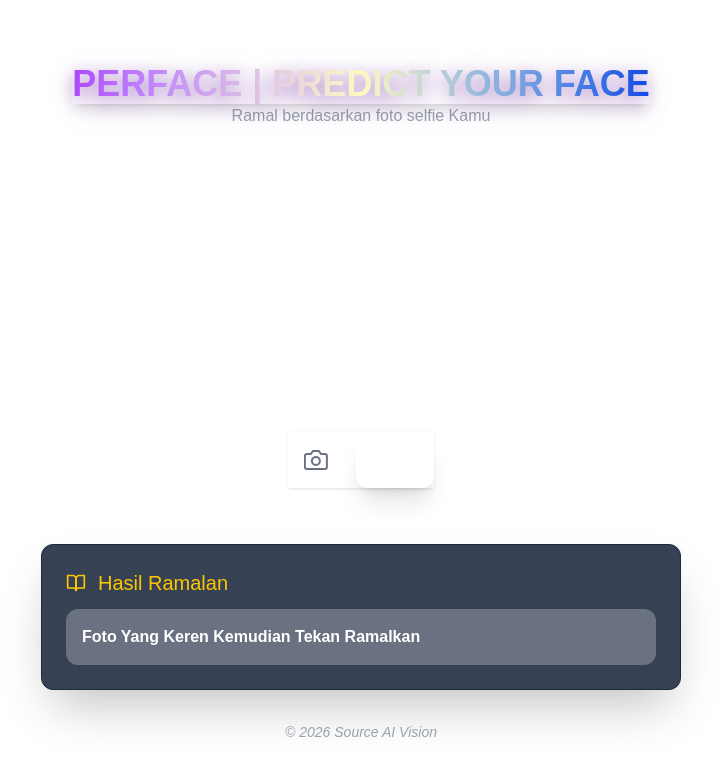
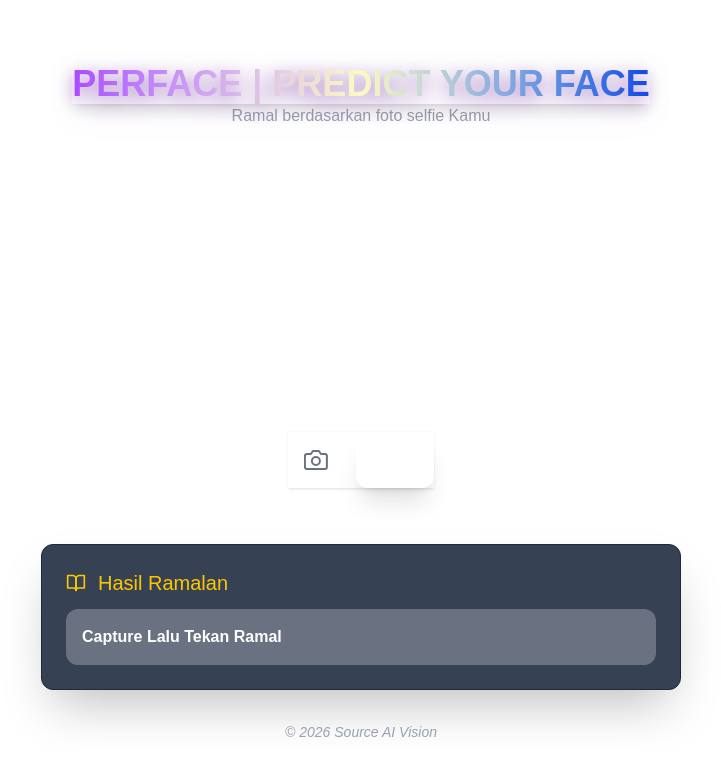
Before and after one commit to mghniox/PERFACE, a Next.js app: page / in a window 1280 px wide. Shown: the top 776 px of the page, without its empty margins (279-1000 px from the left). Built offline with nearby package versions, Linux system fonts and the light colour scheme; no server answers.

Commit message:
New Code

```diff
--- a/src/app/components/Camera.js
+++ b/src/app/components/Camera.js
@@ -253,15 +253,14 @@ const Camera = () => {
           {htmlToRender.trim() ? (
             <div className="text-base leading-6
                 [&_section]:mt-5
-                [&_h2]:mt-3 [&_h2]:text-xl [&_h2]:font-bold [&_h2]:px-3
+                [&_h2]:mt-3 [&_h2]:text-xl [&_h2]:font-bold [&_h2]:px-1
                 [&_article]:mt-5
-                [&_li]:
                 [&_h3]:text-lg [&_h3]:font-medium [&_h3]:mb-1
                 "
                 dangerouslySetInnerHTML={{__html: htmlToRender}}/>
           ) : (
             <div className="bg-gray-500 p-4 mt-2 rounded-xl">
-              <p className="font-semibold text-white">Foto Yang Keren Kemudian Tekan Ramalkan</p>
+              <p className="font-semibold text-white">Capture Lalu Tekan Ramal</p>
             </div>
           )}
         </div>
```
